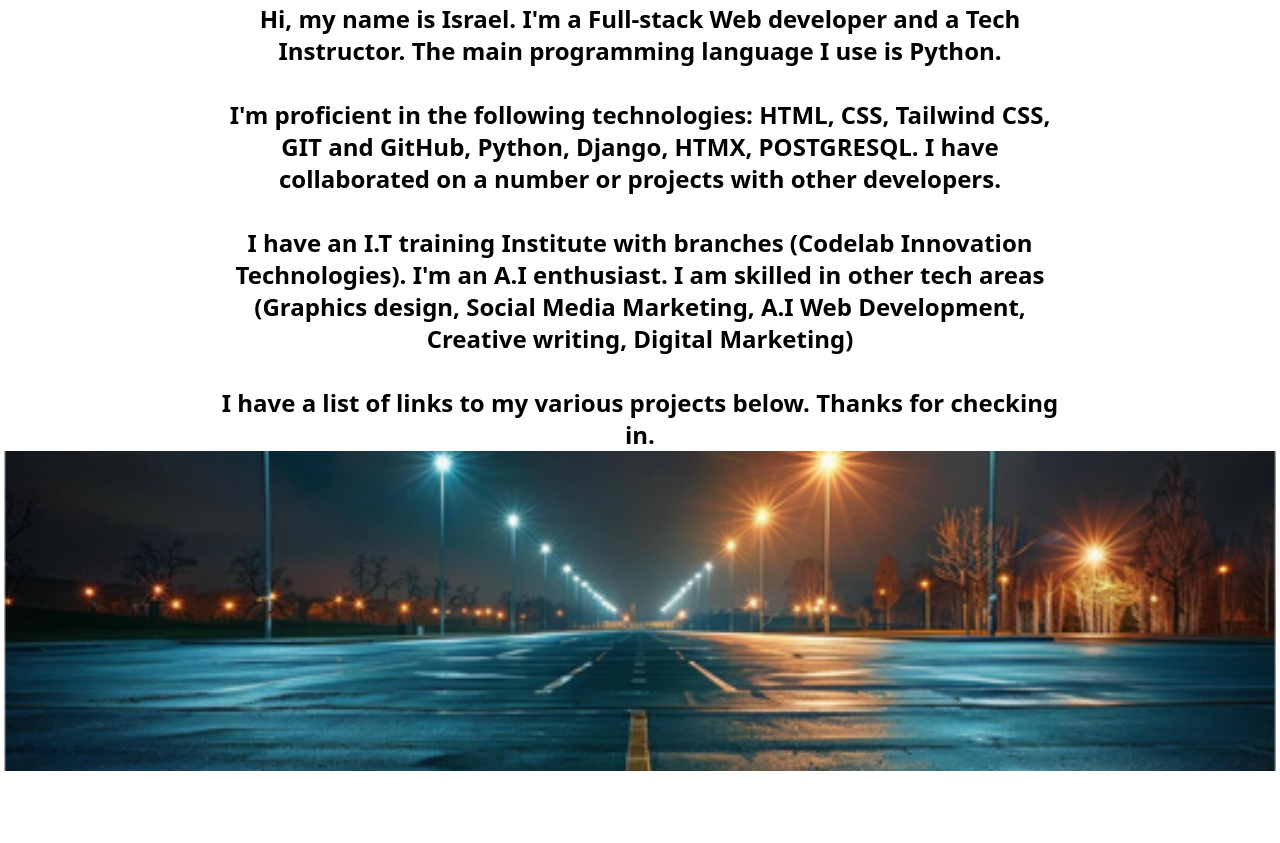
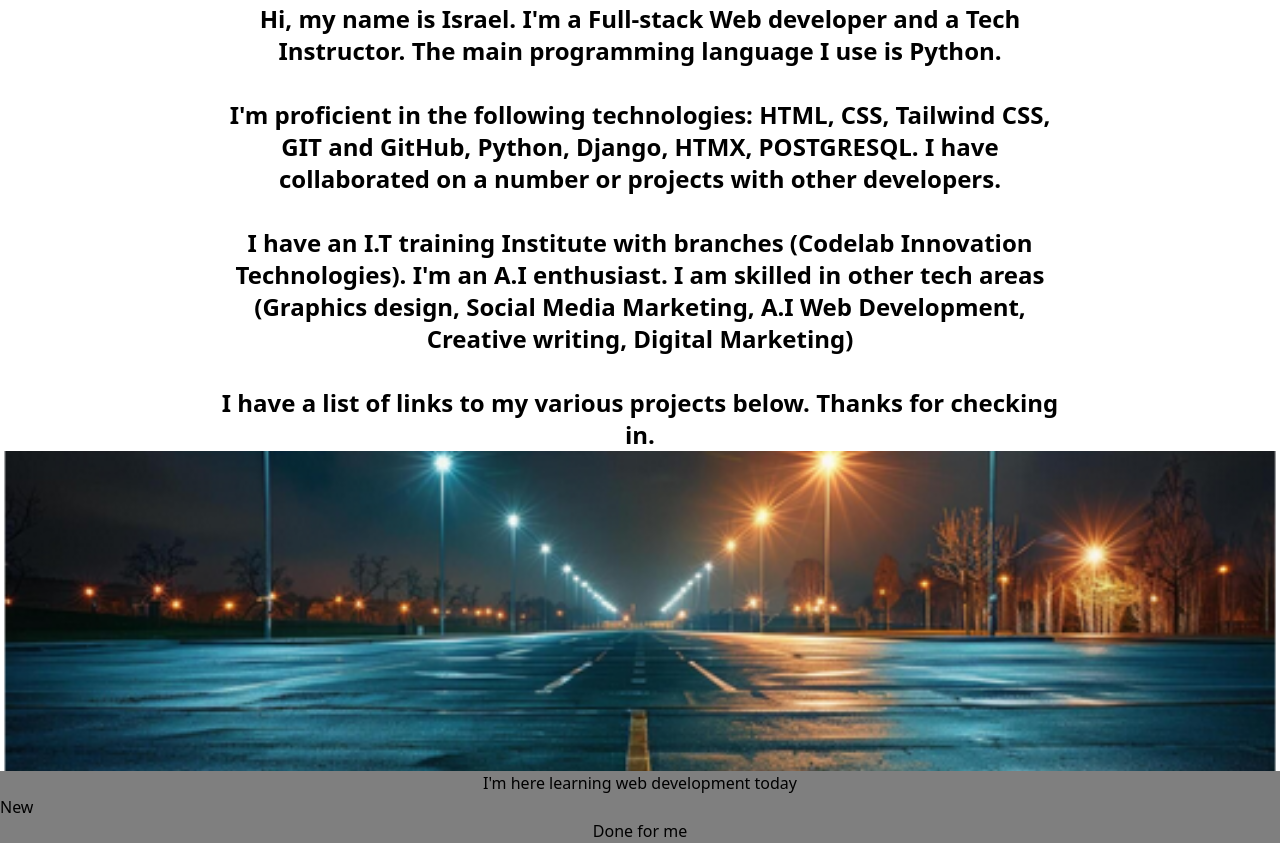
Before and after one commit to israel326/webportfolio, a website: page src/index.html in a window 1280 px wide. Shown: the part 1012-1855 px from the top of the page. Before the commit the page ends 1783 px from the top, so only its background shows below. Drawn offline with Linux system fonts and the light colour scheme; files whose address does not match are found by name.

Commit message:
My Second Commit

```diff
--- a/src/index.html
+++ b/src/index.html
@@ -7,7 +7,7 @@
 </head>
 <body>
    <div>
-    <div class="w-full h-[10vh] fixed top-0 flex items-center justify-around text-white text-3xl bg-[url('./src/bg.jpg')]  bg-cover bg-center z-50">
+    <div class="w-full h-[10vh] fixed top-0 flex items-center justify-around text-white text-3xl bg-[url('/src/bg.jpg')]  bg-cover bg-center z-50">
 
             <a href=""><h3>HOME</h3></a>
             <a href=""><P>ABOUT ME</P></a>
@@ -40,7 +40,9 @@
     </div>
 
     <div class="bg-black/50">
-
+        <p class="flex items-center justify-center">I'm here learning web development today</p>
+        <h1> New</h1>
+        <h2 class="flex items-center justify-center">Done for me</h2>
     </div>
     </div>
 </html>
```
Also changed, not shown: src/output.css.
